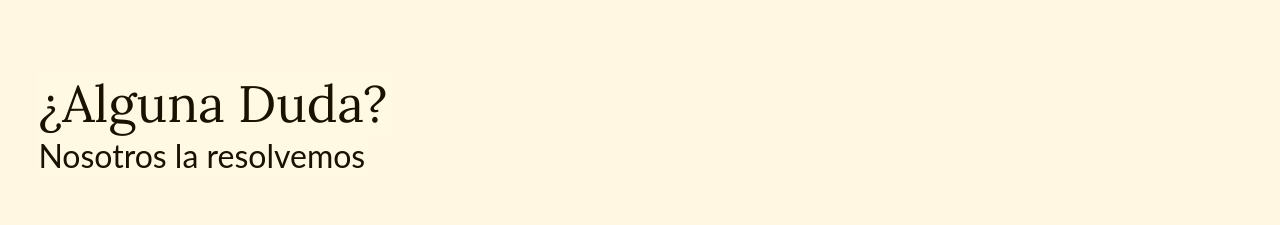
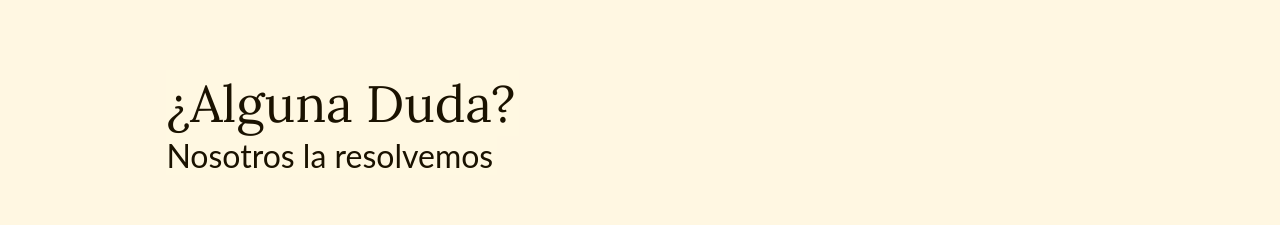
Before and after one commit to luigitercero/Prymium-Web, a Next.js app: page /preguntas in a window 1280 px wide. Shown: the part 216-441 px from the top of the page. Built offline with nearby package versions, Linux system fonts and the light colour scheme; no server answers.

Commit message:
fixed questio, subiendo cambios de textos en css

```diff
--- /dev/null
+++ b/pages/_document.jsx
@@ -0,0 +1,23 @@
+import React from 'react'
+import Document, { Html, Head, Main, NextScript } from 'next/document'
+
+class MyDocument extends Document {
+  static async getInitialProps(ctx) {
+    const initialProps = await Document.getInitialProps(ctx)
+    return { ...initialProps }
+  }
+
+  render() {
+    return (
+      <Html>
+        <Head />
+        <body>
+          <Main />
+          <NextScript />
+        </body>
+      </Html>
+    )
+  }
+}
+
+export default MyDocument
--- a/src/components/BaseAPIPage/App.jsx
+++ b/src/components/BaseAPIPage/App.jsx
@@ -58,8 +58,8 @@ const BaseAPIPage = ({ title, subtitle, url }) => {
   return(
     <div className={styles.container}>
       <SubHero>
-        <Title id="title">{title}</Title>
-        <span id="subtitle">{subtitle}</span>
+        <Title className={styles.item} id="title">{title}</Title>
+        <span className={styles.item} id="subtitle">{subtitle}</span>
       </SubHero>
       <div className={styles.content}>
         <section className={styles.items_container}>
--- a/src/containers/Home.jsx
+++ b/src/containers/Home.jsx
@@ -1,13 +1,12 @@
 
 import React from 'react';
-import dynamic from 'next/dynamic';
+
 import Hero from '../components/Hero';
 import Gallery from '../components/Gallery';
 import BidetFrame from '../components/BidetFrame';
 import bidets from './bidetitems.json';
+import YoutubeVideo from '../components/YoutubeVideo'
 
-
-const YoutubeVideo = dynamic(() => import('../components/YoutubeVideo'));
 
 const Home = () => {
   const GALLERY_URL = 'https://lavatrastosprymium.com/wp-json/pg/v1/sliders/'
--- a/src/containers/contactitems.json
+++ b/src/containers/contactitems.json
@@ -17,7 +17,7 @@
     "id": "43",
     "icon": "/images/icons/email.webp",
     "itemName":"Email",
-    "itemInfo": "@lavatrastosprymium.com",
+    "itemInfo": "@prymium.com",
     "linkTo": "mailto: lavatrastosprymium@gmail.com"
   },
   {
```
